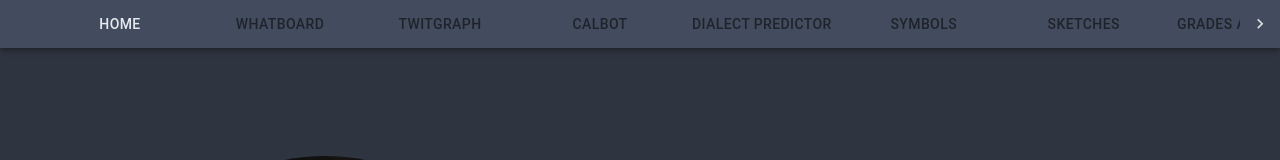
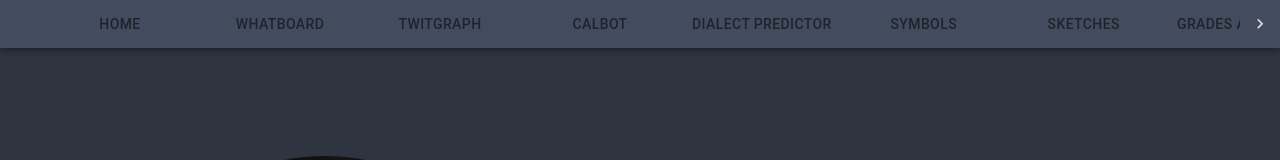
Before and after one commit to Hawzen/My-Epic-Website, a React (Create React App) app: page / in a window 1280 px wide. Shown: the top 160 px of the page. Built offline with nearby package versions, Linux system fonts and the light colour scheme.

Commit message:
Fix navbar active when routing

```diff
--- a/src/App.js
+++ b/src/App.js
@@ -132,8 +132,6 @@ const useStyles = makeStyles((theme) => ({
 
 // Tabs and content container
 function TabsContentContainer(){
-  const classes = useStyles();
-  let [activeTab, activeTabSet] = useState(0);
   const tabs = {
     0: ["Home", <HomeContainer/>],
     1: ["Whatboard", <WhatboardContainer/>],
@@ -146,11 +144,16 @@ function TabsContentContainer(){
     8: ["Phonetics Puzzle", <PhoneticsPuzzle/>]
   }
 
+  let [activeTab, activeTabSet] = useState(
+    (Object.entries(tabs).map( (v, i) => window.location.hash.replace("%20", " ") === `#/${v[1][0]}`).indexOf(true))
+  );
+
   const displayCurrentTab = () => {
     if(activeTab in tabs)
       return tabs[activeTab]
     return <HomeContainer/>
   }
+
   return (
     <div>
       <ScrollableTabsButtonAuto activeTab={activeTab} tabs={tabs} changeContent={(e, v) => activeTabSet(v)}/>
```
